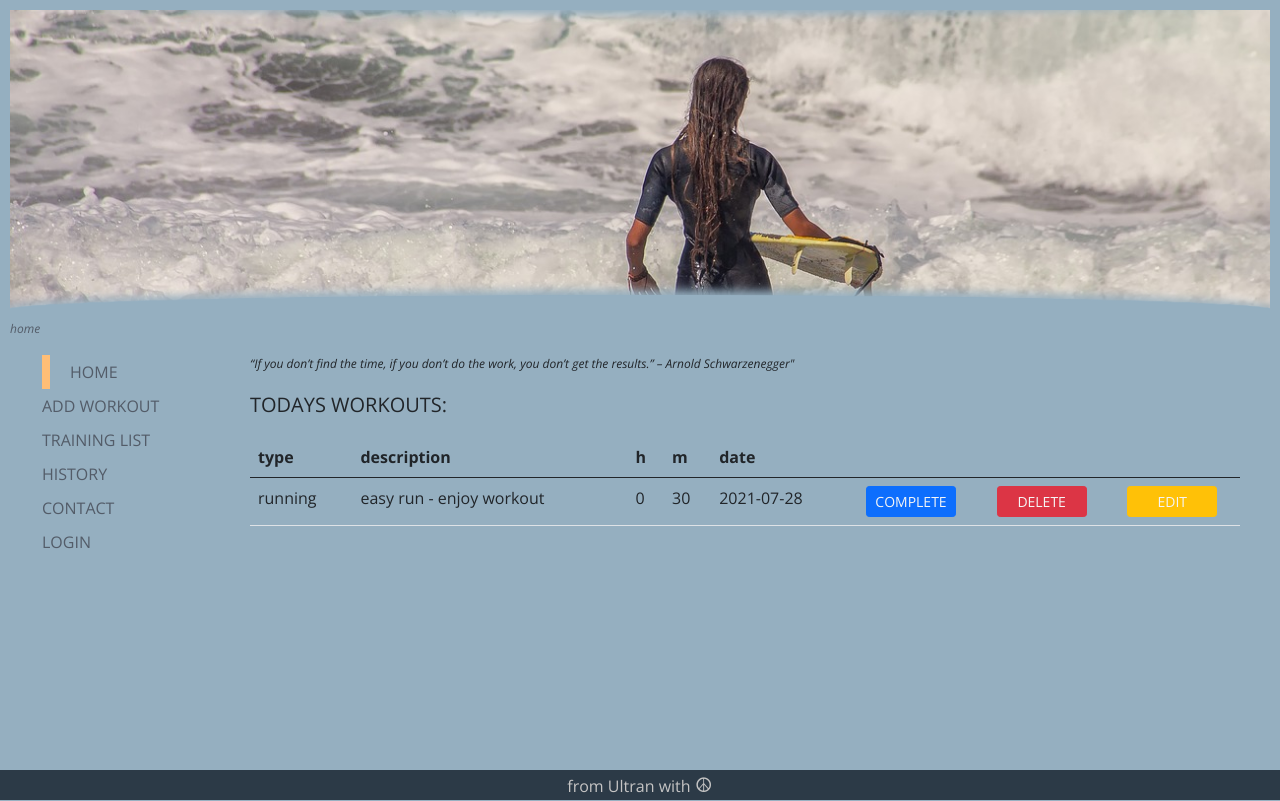
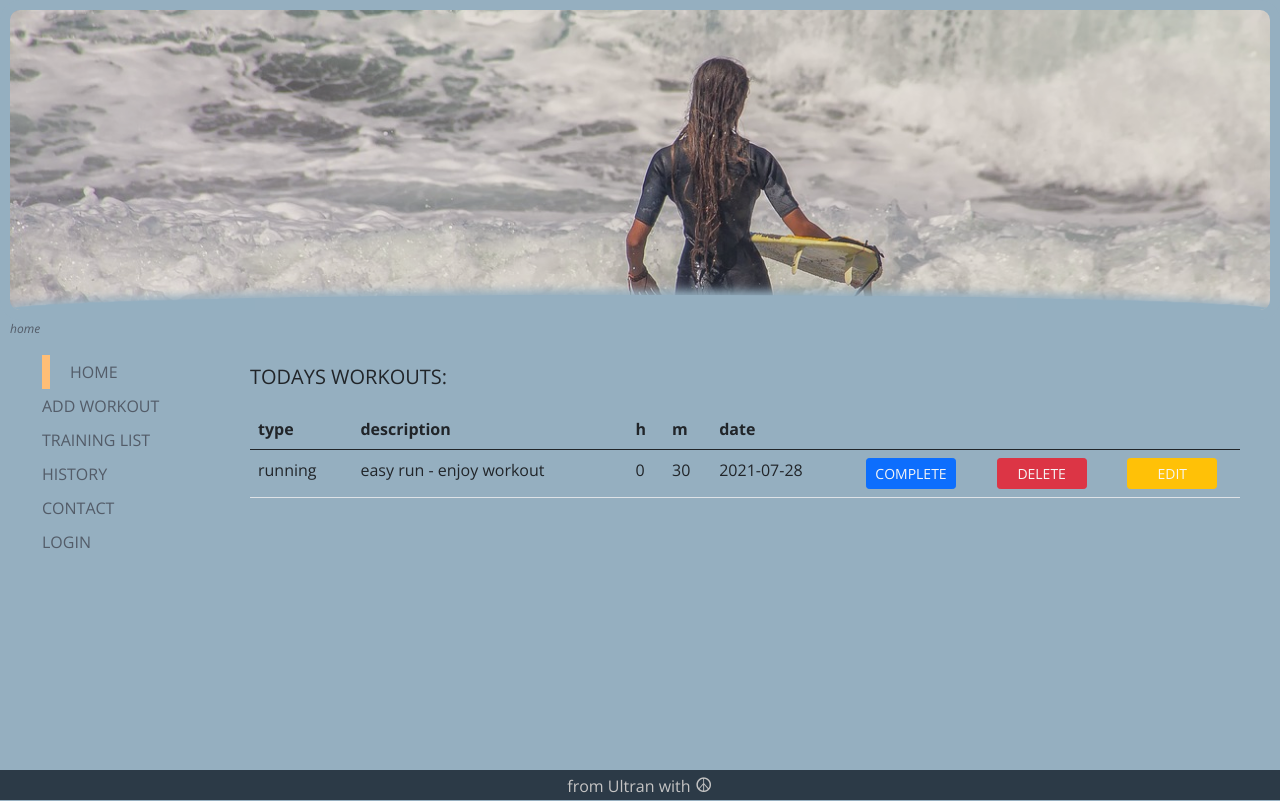
Before and after one commit to slawekmarciniak/train_app_v.2, a React (Create React App) app: page / in a window 1280 px wide. Built offline with nearby package versions, Linux system fonts and the light colour scheme.

Commit message:
add styles to header

```diff
--- a/src/pages/Home.js
+++ b/src/pages/Home.js
@@ -24,7 +24,7 @@ const Home = (props) => {
 
   return (
     <>
-      <p className="quote"> {quote}</p>
+      {/* <p className="quote"> {quote}</p> */}
       <h5 className="pageHeader">{pageHeader}</h5>
 
       {todaysWorkouts.length > 0 && (
--- a/src/styles/Header.css
+++ b/src/styles/Header.css
@@ -4,6 +4,8 @@ header {
     overflow: hidden;
     flex-basis: 40vh;
     border: 10px solid #95afc0;
+    border-radius: 20px;
+
 
 
 
@@ -12,13 +14,14 @@ header {
 header:before {
     content: "";
     position: absolute;
-    top: -10%;
+    top: 0;
     width: 100%;
-    height: 30px;
+    height: 100%;
     background-color: #95afc0 ;
-    border-radius: 50%;
+    /* border-radius: 50%; */
     z-index: 2;
     box-shadow: 0 0 10px 5px #95afc0;
+    opacity: .1;
   }
   header:after {
     position: absolute;
--- a/src/styles/Pages.css
+++ b/src/styles/Pages.css
@@ -7,7 +7,7 @@ section.page {
 
 .pagesContainer {
     padding-right: 40px;
-    padding-top: 10px;
+
 }
 
 p.quote {
```
